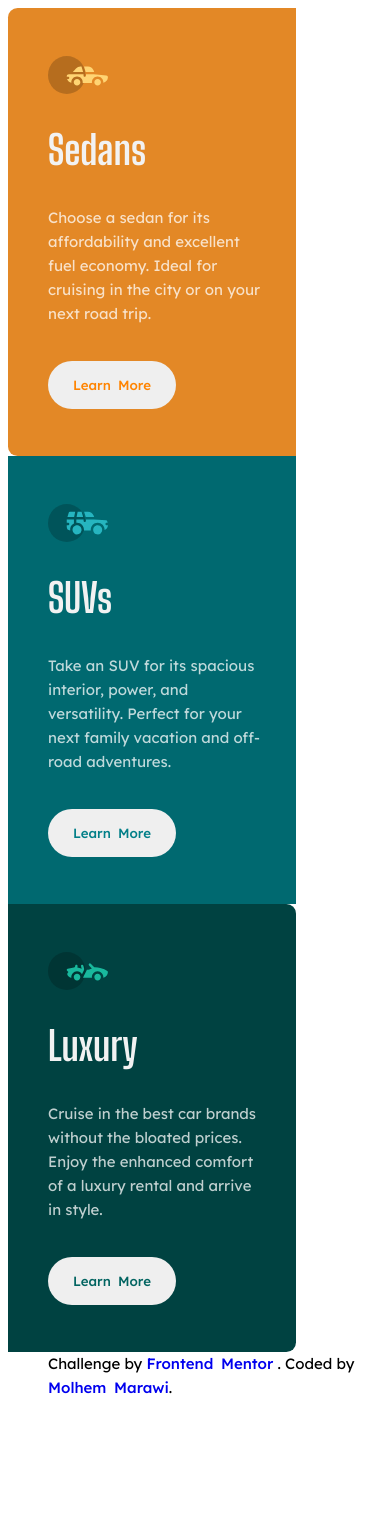
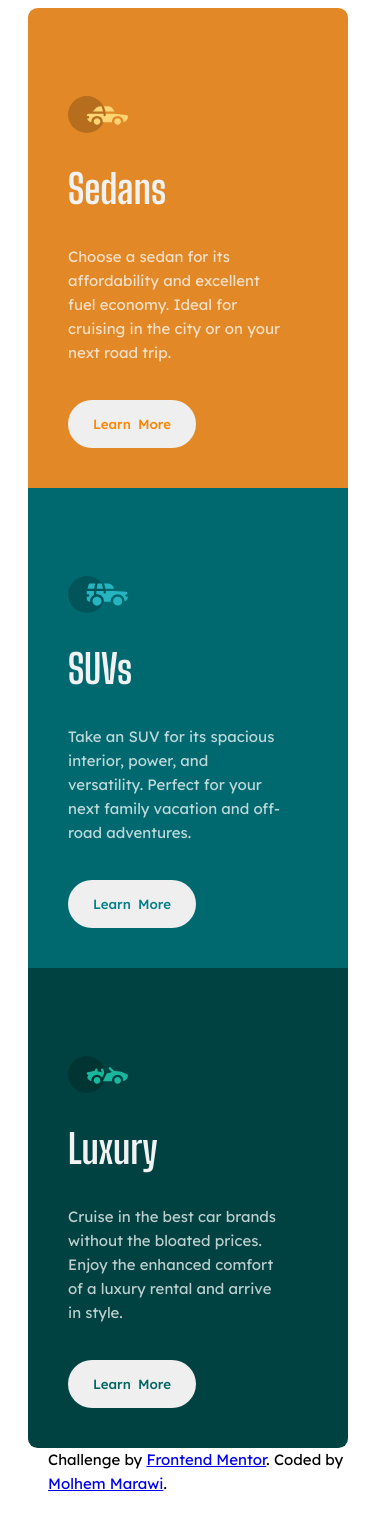
Before and after one commit to ispirar2/3-column-preview-card-component, a plain HTML site: page index.html in a window 390 px wide. Before the commit the page ends 1443 px from the top, so only its background shows below. Drawn offline with Linux system fonts and the light colour scheme.

Commit message:
the last changes to the project

```diff
--- a/index.html
+++ b/index.html
@@ -49,11 +49,9 @@
             road trip.
           </p>
           <button
-            class="button-background button-style"
+            class="button-background button-style button1"
           >
-            <a class="link1" href=""
-              >Learn More</a
-            >
+            <span> Learn More </span>
           </button>
         </div>
         <div class="suv card">
@@ -69,11 +67,9 @@
             adventures.
           </p>
           <button
-            class="button-background button-style"
+            class="button-background button-style button2"
           >
-            <a class="link2" href=""
-              >Learn More</a
-            >
+            <span> Learn More </span>
           </button>
         </div>
         <div class="luxury card">
@@ -89,11 +85,9 @@
             in style.
           </p>
           <button
-            class="button-background button-style"
+            class="-button-background button-style button3"
           >
-            <a class="link3" href=""
-              >Learn More</a
-            >
+            <span> Learn More </span>
           </button>
         </div>
       </section>
@@ -107,8 +101,7 @@
           target="_blank"
         >
           Frontend Mentor</a
-        >
-        . Coded by <a href="#">Molhem Marawi</a>.
+        >. Coded by <a href="#">Molhem Marawi</a>.
       </p>
     </div>
   </body>
--- a/style.css
+++ b/style.css
@@ -11,7 +11,7 @@ body {
     font-family: 'Lexend Deca', sans-serif;
 
 }
-a{
+span{
     text-decoration: none;
     font-family: 'Lexend Deca', sans-serif;
     font-weight: 500;
@@ -39,12 +39,8 @@ h1{
     padding: 2rem 0 2rem 2.5rem;
     margin: 0;
 }
-.attribution{
-    display: flex;
-    align-items: flex-end;
-    justify-content:center;
-    flex-wrap: wrap;
- }
+
+
 /* styling classes */
 .heading-color{
     color:  hsl(0, 0%, 95%);
@@ -53,7 +49,7 @@ h1{
     color: hsla(0, 0%, 100%, 0.75);
 }
 .button-background-color{
-    color:  hsl(0, 0%, 95%);
+    background-color:  hsl(0, 0%, 95%);
 }
 .button-style{
     border-style: hidden;
@@ -61,6 +57,7 @@ h1{
     width: 8rem;
     padding: 1rem;
     margin-left: 2.5rem;
+    cursor: pointer;
 }
 
 .sedan{
@@ -74,22 +71,18 @@ h1{
     background-color: hsl(179, 100%, 13%) ;
     border-radius: 0 0.6rem 0.6rem 0;
 }
-.card{
-    display: flex;
-    flex-direction: column;
-    justify-items: center;
-    align-items: left;
-    width: 18rem;
-    height: 28rem;
+
+.button1 span{
+    color: hsl(31, 100%, 50%);
+    padding: 15px 7px;
 }
-.link1{
-    color: hsl(31, 100%, 50%);
+.button2 span{
+    color: hsl(184, 97%, 27%);
+    padding: 15px 7px;
 }
-.link2{
-    color: hsl(184, 97%, 27%);
-}
-.link3{
+.button3 span{
     color: hsl(178, 96%, 20%);
+    padding: 15px 7px;
 }
 
 .attribution{
@@ -101,13 +94,70 @@ h1{
 .attribution p{
     width: fit-content;
 }
-/* content view for mobile */
-@media screen and (min-width: 375px){
 
+/* effects */
+@media (hover:hover){
+    .button1:hover{
+        background-color:hsl(31, 77%, 52%);
+        border-color: white;
+        border-style: solid;
+    }
+    .button1 span:hover{
+        color: white;
+    }
+
+    .button2:hover{
+        background-color:hsl(184, 100%, 22%);
+        border-color: white;
+        border-style: solid;
+    }
+
+    .button2 span:hover{
+        color: white;
+    }
+    .button3:hover{
+        background-color:hsl(179, 100%, 13%);
+        border-color: white;
+        border-style: solid;
+    }
+
+    .button3 span:hover{
+        color: white;
+    }
 }
 
-/* content view for desktop */
+@media (hover:none){
+}
+
+/* content view for mobile */
+@media screen and (min-width: 370px) and (max-width:500px){
+    section{
+        display: flex;
+        flex-direction: column;
+        justify-content: center;
+        align-items: center;
+        width: 360px;
+    }
+
+    .card{
+        display: flex;
+        flex-direction: column;
+        justify-content: center;
+        align-content:center;
+        width: 20rem;
+        height: 30rem;
+    }
+    .sedan{
+        border-radius: 0.6rem 0.6rem 0 0;
+    }
+    .luxury{
+        border-radius: 0 0 0.6rem 0.6rem;
+    }
+}
+
+
 @media screen and (min-width: 1440px){
+
     main{
         height: 90vh;
         display: flex;
@@ -124,4 +174,13 @@ h1{
         align-items: center;
 
     }
+    .card{
+        display: flex;
+        flex-direction: column;
+        justify-items: center;
+        align-items: left;
+        width: 18rem;
+        height: 28rem;
+    }
+
 }
```
